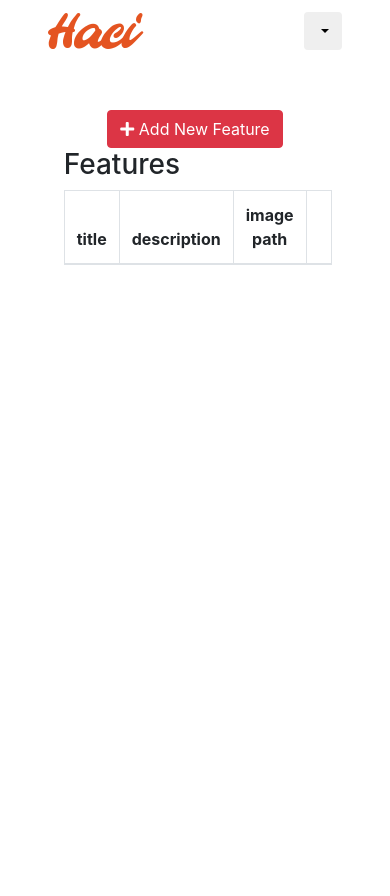
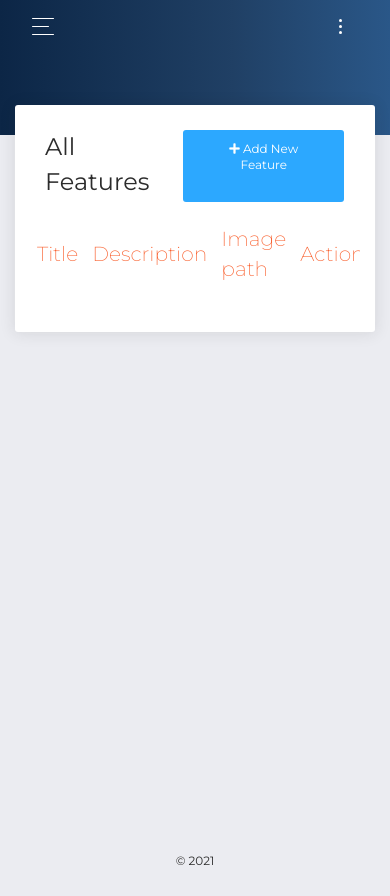
Before and after one commit to HaciKandemir/link-shortener, a Symfony app: template templates/panel/admin/feature/index.html.twig in a window 390 px wide. Before the commit the page ends 265 px from the top, so only its background shows below. Run offline with Twig, Linux system fonts and the light colour scheme; the template is opened without the code that fills it, so the values that code supplies are empty; some libraries are stand-ins or nearby versions.

Commit message:
feature yönetme kısmı yeni admin panele geçirildi

```diff
--- a/src/Form/FeatureType.php
+++ b/src/Form/FeatureType.php
@@ -4,6 +4,8 @@ namespace App\Form;
 
 use App\Entity\Features;
 use Symfony\Component\Form\AbstractType;
+use Symfony\Component\Form\Extension\Core\Type\TextareaType;
+use Symfony\Component\Form\Extension\Core\Type\TextType;
 use Symfony\Component\Form\FormBuilderInterface;
 use Symfony\Component\OptionsResolver\OptionsResolver;
 
@@ -12,8 +14,8 @@ class FeatureType extends AbstractType
     public function buildForm(FormBuilderInterface $builder, array $options)
     {
         $builder
-            ->add('title')
-            ->add('description')
+            ->add('title', TextType::class)
+            ->add('description', TextareaType::class)
             ->add('image_path')
         ;
     }
--- a/templates/panel/admin/feature/index.html.twig
+++ b/templates/panel/admin/feature/index.html.twig
@@ -1,27 +1,34 @@
-{% extends 'panel/base.html.twig' %}
+{% extends 'panel/base2.html.twig' %}
 
-{% block title %}Hello SiteSettingController!{% endblock %}
+{% block sidebar %}
+    {% include 'panel/inc/sidebar.html.twig' %}
+{% endblock %}
 
-{% block header %} {% include 'panel/inc/header.html.twig' %} {% endblock %}
-
-{% block body %}
-    <div class="col-9 col-lg-8 mx-auto text-center mt-5">
-
-        <a href="/admin/feature/create" class="btn btn-danger mx-auto"><i class="fa fa-plus"></i> Add New Feature</a>
+{% block content %}
+    <div class="row">
+        <div class="col-md-12">
+            <div class="card">
+                <div class="card-header">
                     {% for message in app.flashes('success') %}
-            <div id="shorten-alert" class="mt-2 alert alert-success text-center">
-                <span class="font-weight-bold">{{ message }}</span>
+                        <div class="alert alert-success">
+                            <span>{{ message }}</span>
                         </div>
                     {% endfor %}
-        <h3 class="text-left">Features</h3>
-        <table class="table table-bordered table-striped">
-            <thead>
-            <tr>
-                <th scope="col">title</th>
-                <th scope="col">description</th>
-                <th scope="col">image path</th>
-                <th scope="col"></th>
-            </tr>
+                    <div class="col-md-12 d-flex">
+                        <h4 class="card-title"> All Features </h4>
+                        <a href="{{ path('admin_feature_create') }}" class="btn btn-info ml-auto">
+                            <i class="fa fa-plus"></i> Add New Feature
+                        </a>
+                    </div>
+                </div>
+                <div class="card-body pt-0">
+                    <div class="table-responsive">
+                        <table class="table">
+                            <thead class="text-primary">
+                            <th>Title</th>
+                            <th>Description</th>
+                            <th>Image path</th>
+                            <th class="text-right">Actions</th>
                             </thead>
                             <tbody>
                             {% for feature in features %}
@@ -29,14 +36,23 @@
                                     <td>{{ feature.getTitle }}</td>
                                     <td>{{ feature.getDescription[:50] ~ '...' }}</td>
                                     <td>{{ feature.getImagepath[:50] ~ '...' }}</td>
-                    <td>
-                        <a href="/admin/feature/update/{{ feature.getId }}" class="mr-3"><i class="fa fa-pencil-alt"></i></a>
-                        <a href="/admin/feature/delete/{{ feature.getId }}"><i class="fa fa-trash"></i></a>
+                                    <td class="text-right">
+                                        <a href="{{ path('admin_feature_update', {id:feature.getId}) }}"
+                                           class="btn btn-success btn-icon btn-sm">
+                                            <i class="now-ui-icons ui-2_settings-90"></i>
+                                        </a>
+                                        <a href="{{ path('admin_feature_delete', {id:feature.getId}) }}"
+                                           class="btn btn-danger btn-icon btn-sm">
+                                            <i class="now-ui-icons ui-1_simple-remove"></i>
+                                        </a>
                                     </td>
                                 </tr>
                             {% endfor %}
                             </tbody>
                         </table>
                     </div>
-
+                </div>
+            </div>
+        </div>
+    </div>
 {% endblock %}
--- a/templates/panel/inc/sidebar.html.twig
+++ b/templates/panel/inc/sidebar.html.twig
@@ -50,6 +50,12 @@
                         <p>Banner</p>
                     </a>
                 </li>
+                <li{% if current_path=='admin_site_setting_banner'%} class="active" {% endif %}>
+                    <a href="{{ path('admin_features') }}">
+                        <i class="fas fa-rocket"></i>
+                        <p>Features</p>
+                    </a>
+                </li>
             {% endif %}
 
         </ul>
```
Also changed, not shown: src/Controller/Panel/Admin/FeatureController.php (+32 -11 lines), templates/panel/admin/feature/feature.html.twig (+37 -18 lines). Lines whose indentation alone changed are shown as unchanged.
